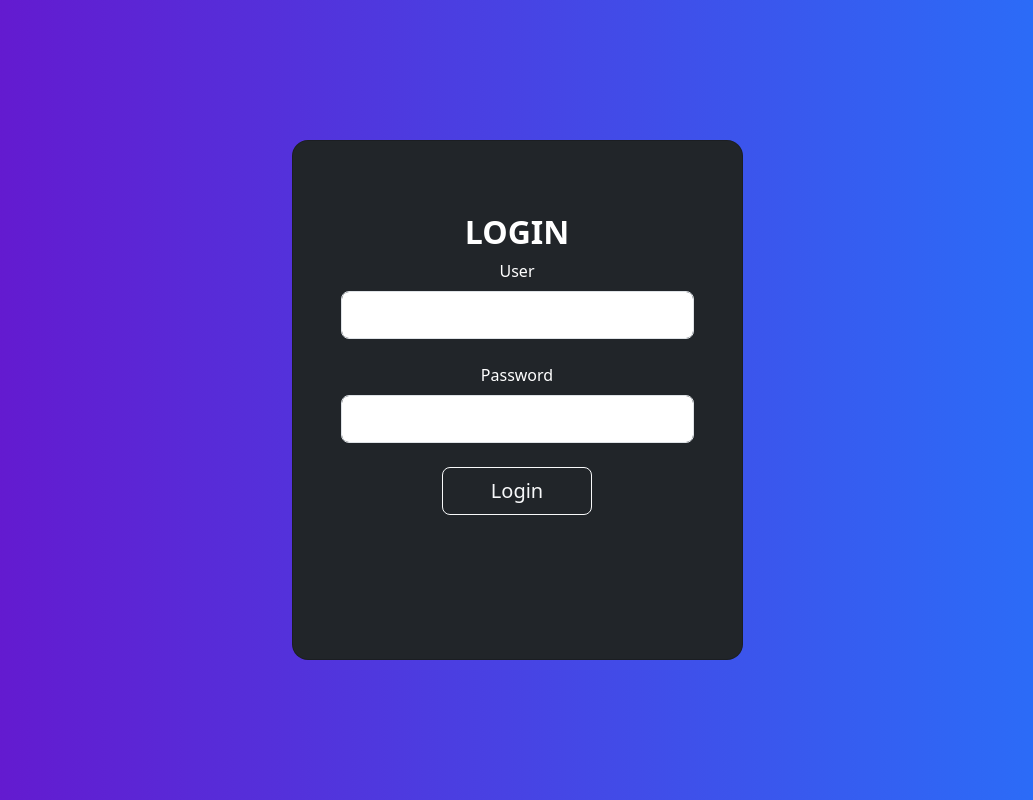
After one commit to Deeerick/python-flask, a Flask app: page /login in a window 1280 px wide. The commit adds this page. Shown: the whole page, without its empty margins (123-1156 px from the left). Run offline with Flask 3, Linux system fonts and the light colour scheme.

Commit message:
update files

```diff
--- a/app.py
+++ b/app.py
@@ -1,9 +1,49 @@
-from flask import Flask, render_template
+from flask import Flask, render_template, request, redirect, url_for, flash, session
+
 
 app = Flask(__name__)
+app.secret_key = '666666'
+
+users = {
+    "adm": "666"
+}
+
 
 @app.route('/')
 def index():
+    if 'username' in session:
+        return render_template("index.html")
+    else:
+        return redirect(url_for('login'))
+
+
+@app.route('/login', methods=['GET', 'POST'])
+def login():
+    if request.method == 'POST':
+        username = request.form['username']
+        password = request.form['password']
+
+        if username in users and users[username] == password:
+            session['username'] = username
+            flash('Login bem Sucedido!', 'success')
+            return redirect(url_for('index'))
+
+        else:
+            flash('Login não realizado', 'danger')
+
+    return render_template("login.html")
+
+
+@app.route('/logout')
+def logout():
+    session.pop('username', None)
+    flash('Você foi desconectado!', 'success')
+    return redirect(url_for('login'))
+
+
+@app.route('/home')
+def home():
     return render_template("index.html")
 
+
 app.run(debug=True)
--- /dev/null
+++ b/static/login.css
@@ -0,0 +1,10 @@
+.gradient-custom {
+    /* fallback for old browsers */
+    background: #6a11cb;
+
+    /* Chrome 10-25, Safari 5.1-6 */
+    background: -webkit-linear-gradient(to right, rgba(106, 17, 203, 1), rgba(37, 117, 252, 1));
+
+    /* W3C, IE 10+/ Edge, Firefox 16+, Chrome 26+, Opera 12+, Safari 7+ */
+    background: linear-gradient(to right, rgba(106, 17, 203, 1), rgba(37, 117, 252, 1))
+}
--- a/templates/index.html
+++ b/templates/index.html
@@ -1,5 +1,5 @@
 <!doctype html>
-<html lang="en">
+<html lang="pt-br">
 
 <head>
     <meta charset="utf-8">
@@ -33,7 +33,7 @@
         </ul>
         <ul class="nav nav-tabs">
             <li class="nav-item">
-                <a class="nav-link text-danger" href="#">Logout</a>
+                <a class="nav-link text-danger" href="/logout">Logout</a>
             </li>
         </ul>
     </div>
--- /dev/null
+++ b/templates/login.html
@@ -0,0 +1,44 @@
+<!doctype html>
+<html lang="pt-br">
+
+<head>
+    <meta charset="utf-8">
+    <meta name="viewport" content="width=device-width, initial-scale=1">
+    <title>ERP</title>
+    <link href="https://cdn.jsdelivr.net/npm/bootstrap@5.3.3/dist/css/bootstrap.min.css" rel="stylesheet"
+        integrity="sha384-QWTKZyjpPEjISv5WaRU9OFeRpok6YctnYmDr5pNlyT2bRjXh0JMhjY6hW+ALEwIH" crossorigin="anonymous">
+    <link rel="stylesheet" href="https://cdn.jsdelivr.net/npm/bootstrap-icons@1.11.3/font/bootstrap-icons.min.css">
+    <link rel="stylesheet" href="../static/login.css">
+</head>
+
+<body>
+
+</html>
+
+<section class="vh-100 gradient-custom">
+    <div class="container py-5 h-100">
+        <div class="row d-flex justify-content-center align-items-center h-100">
+            <div class="col-12 col-md-8 col-lg-6 col-xl-5">
+                <div class="card bg-dark text-white" style="border-radius: 1rem;">
+                    <div class="card-body p-5 text-center">
+                        <div class="mb-md-5 mt-md-4 pb-5">
+                            <h2 class="fw-bold mb-2 text-uppercase">Login</h2>
+                            <form action="{{ url_for('login') }}" method="POST">
+                                <div data-mdb-input-init class="form-outline form-white mb-4">
+                                    <label class="form-label">User</label>
+                                    <input name="username" type="text" class="form-control form-control-lg" required />
+                                </div>
+                                <div data-mdb-input-init class="form-outline form-white mb-4">
+                                    <label class="form-label">Password</label>
+                                    <input name="password" type="password" class="form-control form-control-lg" required />
+                                </div>
+                                <button class="btn btn-outline-light btn-lg px-5" type="submit">Login</button>
+                            </form>
+                        </div>
+                    </div>
+                </div>
+            </div>
+        </div>
+    </div>
+</section>
+</body>
```
